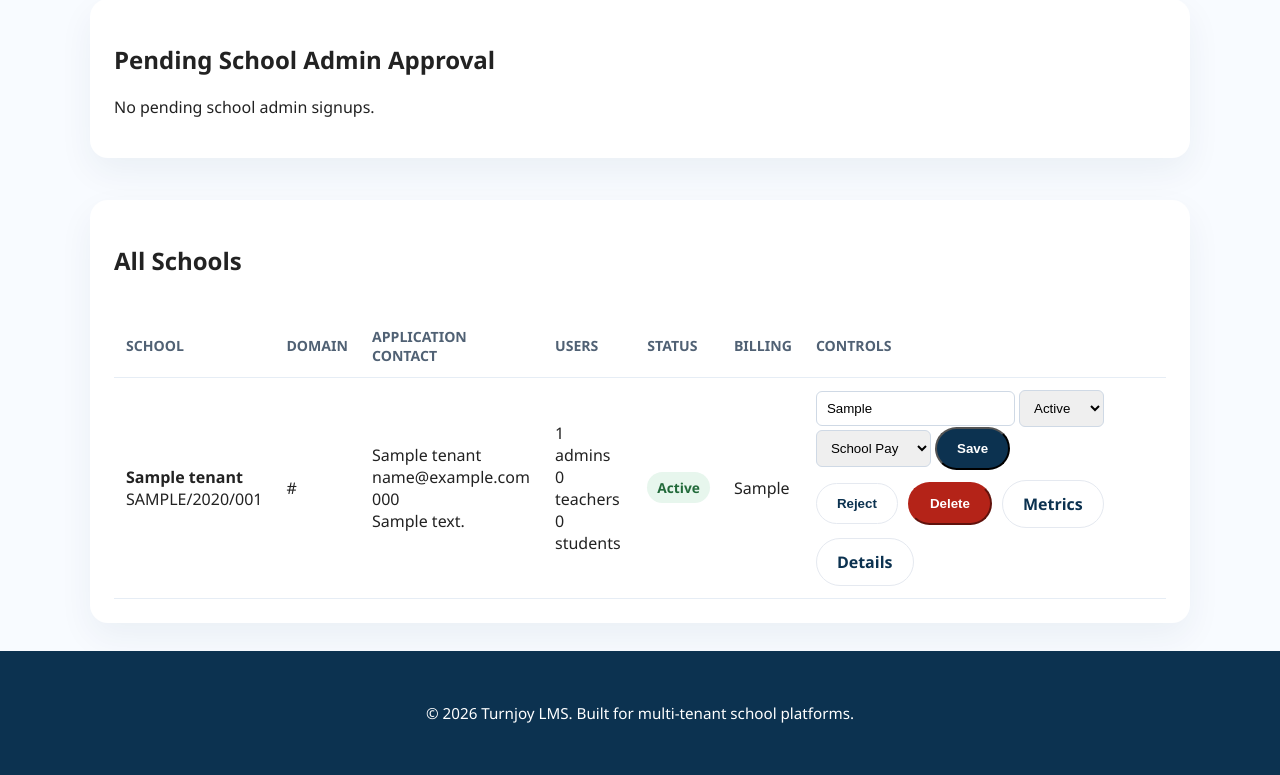
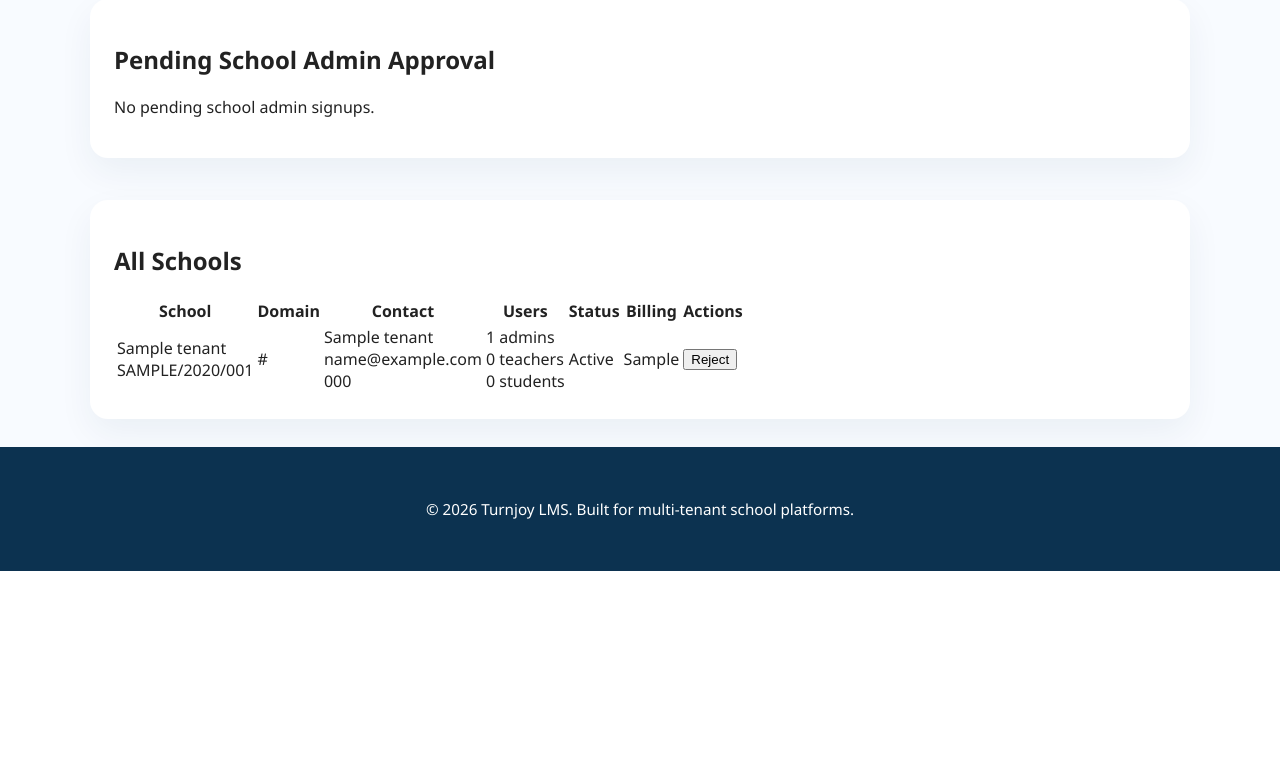
Before and after one commit to Turnjoy/LMS, a Flask app: page /_master_hq_2026 in a window 1280 px wide. Shown: the part 818-1593 px from the top of the page. After the commit the page ends 1389 px from the top, so only its background shows below. Run offline with Flask 3, Linux system fonts and the light colour scheme; a user stored in the database is signed in; tables that the repository leaves empty hold one stand-in row (values such as "Sample post").

Commit message:
Fix master dashboard UI with clean Tailwind styling and separate action buttons
- Rewrote tenant row layout using clean Tailwind CSS classes
- Removed overlapping text and poorly styled elements
- Added dedicated Actions column with Accept (emerald) and Reject (neutral) buttons
- Proper column alignment under headers: School, Domain, Contact, Users, Status, Billing, Actions
- Added empty state message when no schools are registered
- Removed old JavaScript event handlers - now using proper HTML POST forms
- Added HTML routes for accept/reject school actions with flash messages
- Updated schema migration to include new fields (setup_completed, school_generated_id, class_levels, class_arms)
- Added database wipe script for fresh start
- Fixed tenancy middleware to skip master admin routes

```diff
--- a/app/__init__.py
+++ b/app/__init__.py
@@ -190,7 +190,7 @@ def create_app(config_name='default'):
     # Initialize Flask-Login
     login_manager = LoginManager()
     login_manager.init_app(app)
-    login_manager.login_view = 'auth.login'
+    login_manager.login_view = 'auth.login' # type: ignore
     login_manager.login_message = 'Please log in to access this page.'
 
     @login_manager.user_loader
--- a/app/templates/public/master_dashboard.html
+++ b/app/templates/public/master_dashboard.html
@@ -16,80 +16,6 @@
         border: 1px solid #dfe8f1;
         border-radius: 8px;
         padding: 18px;
-    }
-
-    .school-table {
-        width: 100%;
-        border-collapse: collapse;
-        margin-top: 18px;
-    }
-
-    .school-table th,
-    .school-table td {
-        border-bottom: 1px solid #e6edf5;
-        padding: 12px;
-        text-align: left;
-        vertical-align: middle;
-    }
-
-    .school-table th {
-        color: #506174;
-        font-size: 0.88rem;
-        text-transform: uppercase;
-    }
-
-    .school-controls {
-        display: flex;
-        gap: 10px;
-        align-items: center;
-        flex-wrap: wrap;
-    }
-
-    .school-controls select,
-    .school-controls input {
-        border: 1px solid #cfd9e5;
-        border-radius: 6px;
-        padding: 9px 10px;
-    }
-
-    .status-pill {
-        display: inline-flex;
-        align-items: center;
-        border-radius: 999px;
-        padding: 6px 10px;
-        font-weight: 700;
-        font-size: 0.86rem;
-    }
-
-    .status-active {
-        background: #e7f6ed;
-        color: #226a3a;
-    }
-
-    .status-pending {
-        background: #fff7dc;
-        color: #8a5a00;
-    }
-
-    .status-rejected {
-        background: #fdebea;
-        color: #9d2b29;
-    }
-
-    .status-locked {
-        background: #fdebea;
-        color: #9d2b29;
-    }
-
-    .btn-danger {
-        background: #b42318;
-        color: #ffffff;
-        border-color: #b42318;
-    }
-
-    .btn-danger:hover {
-        background: #8f1d15;
-        border-color: #8f1d15;
     }
 </style>
 {% endblock %}
@@ -147,76 +73,86 @@
 <div class="section">
     <div class="card">
         <h2>All Schools</h2>
-        <div style="overflow-x: auto;">
-            <table class="school-table">
+        <div class="overflow-x-auto mt-4">
+            <table class="w-full border-collapse">
                 <thead>
-                    <tr>
-                        <th>School</th>
-                        <th>Domain</th>
-                        <th>Application Contact</th>
-                        <th>Users</th>
-                        <th>Status</th>
-                        <th>Billing</th>
-                        <th>Controls</th>
+                    <tr class="border-b border-gray-200">
+                        <th class="px-4 py-3 text-left text-xs font-semibold text-gray-600 uppercase tracking-wider">School</th>
+                        <th class="px-4 py-3 text-left text-xs font-semibold text-gray-600 uppercase tracking-wider">Domain</th>
+                        <th class="px-4 py-3 text-left text-xs font-semibold text-gray-600 uppercase tracking-wider">Contact</th>
+                        <th class="px-4 py-3 text-left text-xs font-semibold text-gray-600 uppercase tracking-wider">Users</th>
+                        <th class="px-4 py-3 text-left text-xs font-semibold text-gray-600 uppercase tracking-wider">Status</th>
+                        <th class="px-4 py-3 text-left text-xs font-semibold text-gray-600 uppercase tracking-wider">Billing</th>
+                        <th class="px-4 py-3 text-right text-xs font-semibold text-gray-600 uppercase tracking-wider">Actions</th>
                     </tr>
                 </thead>
-                <tbody>
+                <tbody class="divide-y divide-gray-100">
                     {% for item in tenant_data %}
-                    <tr data-school-row="{{ item.tenant.id }}" data-school-status="{{ item.status }}">
-                        <td>
-                            <strong>{{ item.tenant.name }}</strong><br>
-                            <span>{{ item.school_code }}</span>
+                    <tr class="hover:bg-gray-50 transition-colors">
+                        <td class="px-4 py-4">
+                            <div>
+                                <div class="font-medium text-gray-900">{{ item.tenant.name }}</div>
+                                <div class="text-sm text-gray-500">{{ item.school_code }}</div>
+                            </div>
                         </td>
-                        <td>{{ item.tenant.application_website or item.tenant.custom_domain or item.tenant.subdomain }}</td>
-                        <td>
-                            {{ item.tenant.application_contact_name or 'Not provided' }}<br>
-                            {{ item.tenant.application_contact_email or '' }}<br>
-                            {{ item.tenant.application_contact_phone or '' }}
-                            {% if item.tenant.application_note %}
-                            <br><span>{{ item.tenant.application_note }}</span>
+                        <td class="px-4 py-4 text-sm text-gray-700">
+                            {{ item.tenant.application_website or item.tenant.custom_domain or item.tenant.subdomain }}
+                        </td>
+                        <td class="px-4 py-4">
+                            <div class="text-sm">
+                                <div class="font-medium text-gray-900">{{ item.tenant.application_contact_name or 'Not provided' }}</div>
+                                <div class="text-gray-500">{{ item.tenant.application_contact_email or '' }}</div>
+                                {% if item.tenant.application_contact_phone %}
+                                <div class="text-gray-500">{{ item.tenant.application_contact_phone }}</div>
+                                {% endif %}
+                            </div>
+                        </td>
+                        <td class="px-4 py-4 text-sm text-gray-700">
+                            <div>{{ item.admin_count }} admins</div>
+                            <div>{{ item.teacher_count }} teachers</div>
+                            <div>{{ item.student_count }} students</div>
+                        </td>
+                        <td class="px-4 py-4">
+                            {% if item.status == 'approved' %}
+                            <span class="inline-flex items-center px-2.5 py-0.5 rounded-full text-xs font-medium bg-green-100 text-green-800">
+                                Active
+                            </span>
+                            {% elif item.status == 'pending' %}
+                            <span class="inline-flex items-center px-2.5 py-0.5 rounded-full text-xs font-medium bg-yellow-100 text-yellow-800">
+                                Pending
+                            </span>
+                            {% else %}
+                            <span class="inline-flex items-center px-2.5 py-0.5 rounded-full text-xs font-medium bg-red-100 text-red-800">
+                                {{ item.status|title }}
+                            </span>
                             {% endif %}
                         </td>
-                        <td>
-                            {{ item.admin_count }} admins<br>
-                            {{ item.teacher_count }} teachers<br>
-                            {{ item.student_count }} students
+                        <td class="px-4 py-4 text-sm text-gray-700">
+                            {{ item.tenant.billing_type }}
                         </td>
-                        <td>
-                            <span class="status-pill status-{{ 'active' if item.status == 'approved' else item.status }}" data-status-label>
-                                {{ 'Active' if item.status == 'approved' else item.status|title }}
-                            </span>
-                        </td>
-                        <td data-billing-label>{{ item.tenant.billing_type }}</td>
-                        <td>
-                            <div class="school-controls">
-                                <form method="POST" action="{{ url_for('public.update_tenant_billing', tenant_id=item.tenant.id) }}" style="display: inline;">
-                                    <input name="school_prefix" value="{{ item.tenant.school_prefix }}" maxlength="12" aria-label="School prefix">
-                                    <select name="is_active" aria-label="Portal status">
-                                        <option value="true" {% if item.tenant.is_active %}selected{% endif %}>Active</option>
-                                        <option value="false" {% if not item.tenant.is_active %}selected{% endif %}>Locked</option>
-                                    </select>
-                                    <select name="billing_type" aria-label="Billing type">
-                                        <option value="school_pay" {% if item.tenant.billing_type == 'school_pay' %}selected{% endif %}>School Pay</option>
-                                        <option value="student_pay" {% if item.tenant.billing_type == 'student_pay' %}selected{% endif %}>Student Pay</option>
-                                    </select>
-                                    <button type="submit" class="btn btn-primary">Save</button>
-                                </form>
+                        <td class="px-4 py-4 text-right">
+                            <div class="flex items-center justify-end gap-2">
                                 {% if item.status != 'approved' %}
-                                <form method="POST" action="{{ url_for('public.accept_school_html', school_id=item.tenant.id) }}" style="display: inline;">
-                                    <button type="submit" class="btn btn-primary">Accept</button>
+                                <form method="POST" action="{{ url_for('public.accept_school_html', school_id=item.tenant.id) }}" class="inline">
+                                    <button type="submit" class="inline-flex items-center px-3 py-1.5 border border-transparent text-xs font-medium rounded text-white bg-emerald-600 hover:bg-emerald-700 focus:outline-none focus:ring-2 focus:ring-offset-2 focus:ring-emerald-500">
+                                        Accept
+                                    </button>
                                 </form>
                                 {% endif %}
                                 {% if item.status != 'rejected' %}
-                                <form method="POST" action="{{ url_for('public.reject_school_html', school_id=item.tenant.id) }}" style="display: inline;">
-                                    <button type="submit" class="btn btn-secondary">Reject</button>
+                                <form method="POST" action="{{ url_for('public.reject_school_html', school_id=item.tenant.id) }}" class="inline">
+                                    <button type="submit" class="inline-flex items-center px-3 py-1.5 border border-gray-300 text-xs font-medium rounded text-gray-700 bg-white hover:bg-gray-50 focus:outline-none focus:ring-2 focus:ring-offset-2 focus:ring-gray-500">
+                                        Reject
+                                    </button>
                                 </form>
                                 {% endif %}
-                                <form method="POST" action="{{ url_for('public.delete_school_html', school_id=item.tenant.id) }}" onsubmit="return confirm('Delete {{ item.tenant.name }}? This permanently purges the school and its tenant data.');" style="display: inline;">
-                                    <button type="submit" class="btn btn-danger">Delete</button>
-                                </form>
-                                <a href="{{ url_for('public.master_tenant_metrics', tenant_id=item.tenant.id) }}" class="btn btn-secondary">Metrics</a>
-                                <a href="{{ url_for('public.master_tenant_detail', tenant_id=item.tenant.id) }}" class="btn btn-secondary">Details</a>
                             </div>
+                        </td>
+                    </tr>
+                    {% else %}
+                    <tr>
+                        <td colspan="7" class="px-4 py-8 text-center text-gray-500">
+                            No schools registered yet.
                         </td>
                     </tr>
                     {% endfor %}
```
